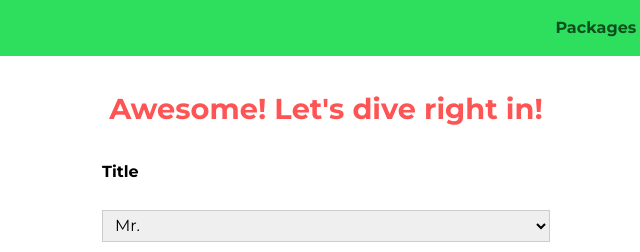
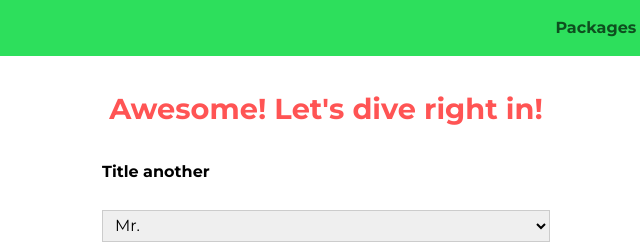
Before and after one commit to notetosiraj/cssDemoV2, a website: page start-hosting/index.html in a window 1280 px wide. Shown: the top 252 px of the page, 314-954 px from the left. Drawn offline with Linux system fonts and the light colour scheme.

Commit message:
test commit for another one

```diff
--- a/start-hosting/index.html
+++ b/start-hosting/index.html
@@ -54,7 +54,7 @@
     <main class="signup-page">
         <h1 class="signup-title">Awesome! Let's dive right in!</h1>
         <form action="index.html" class="signup-form">
-            <label for="title">Title</label>
+            <label for="title">Title another</label>
             <select id="title">
                 <option value="mr">Mr.</option>
                 <option value="ms">Ms.</option>
```
